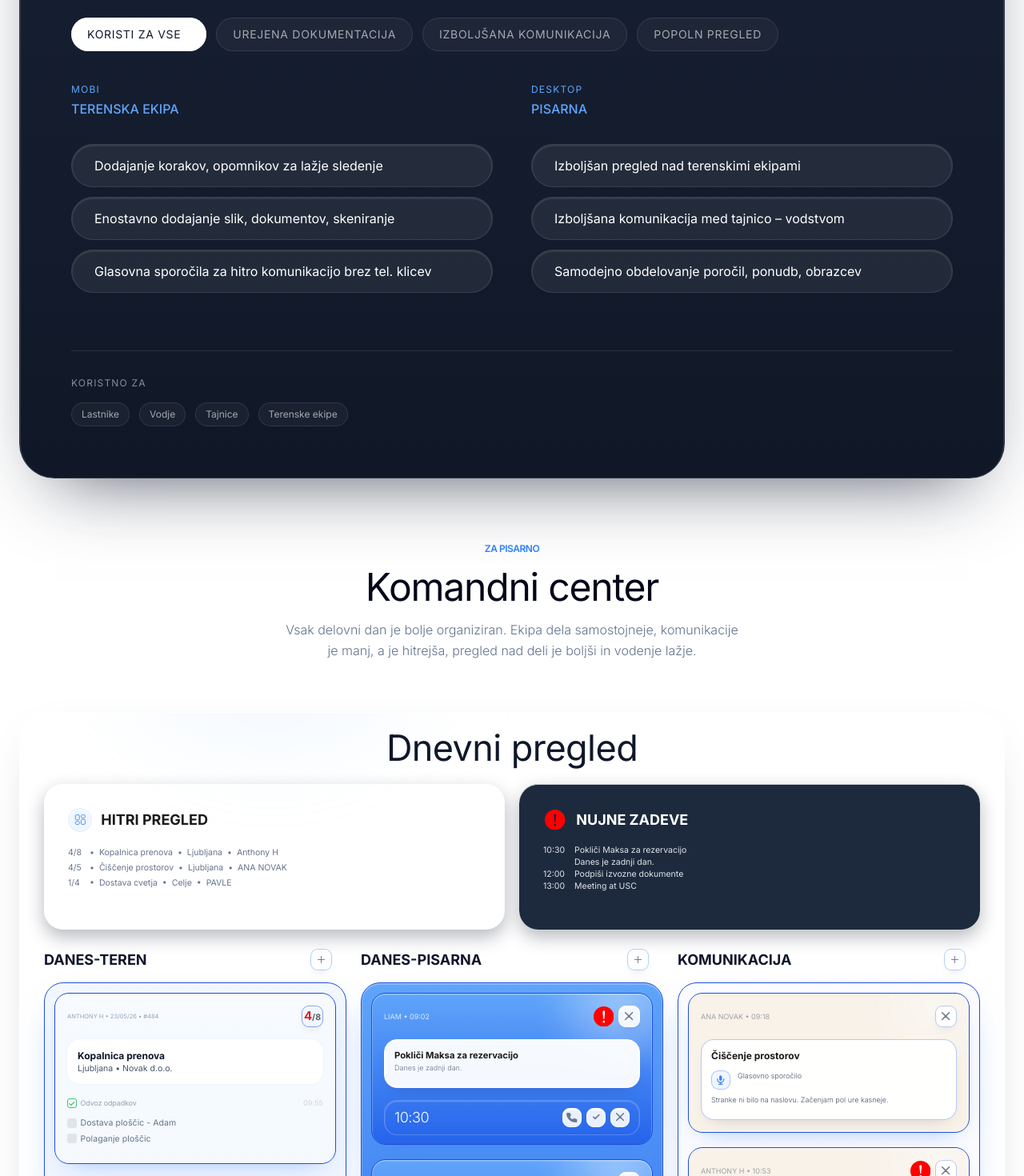
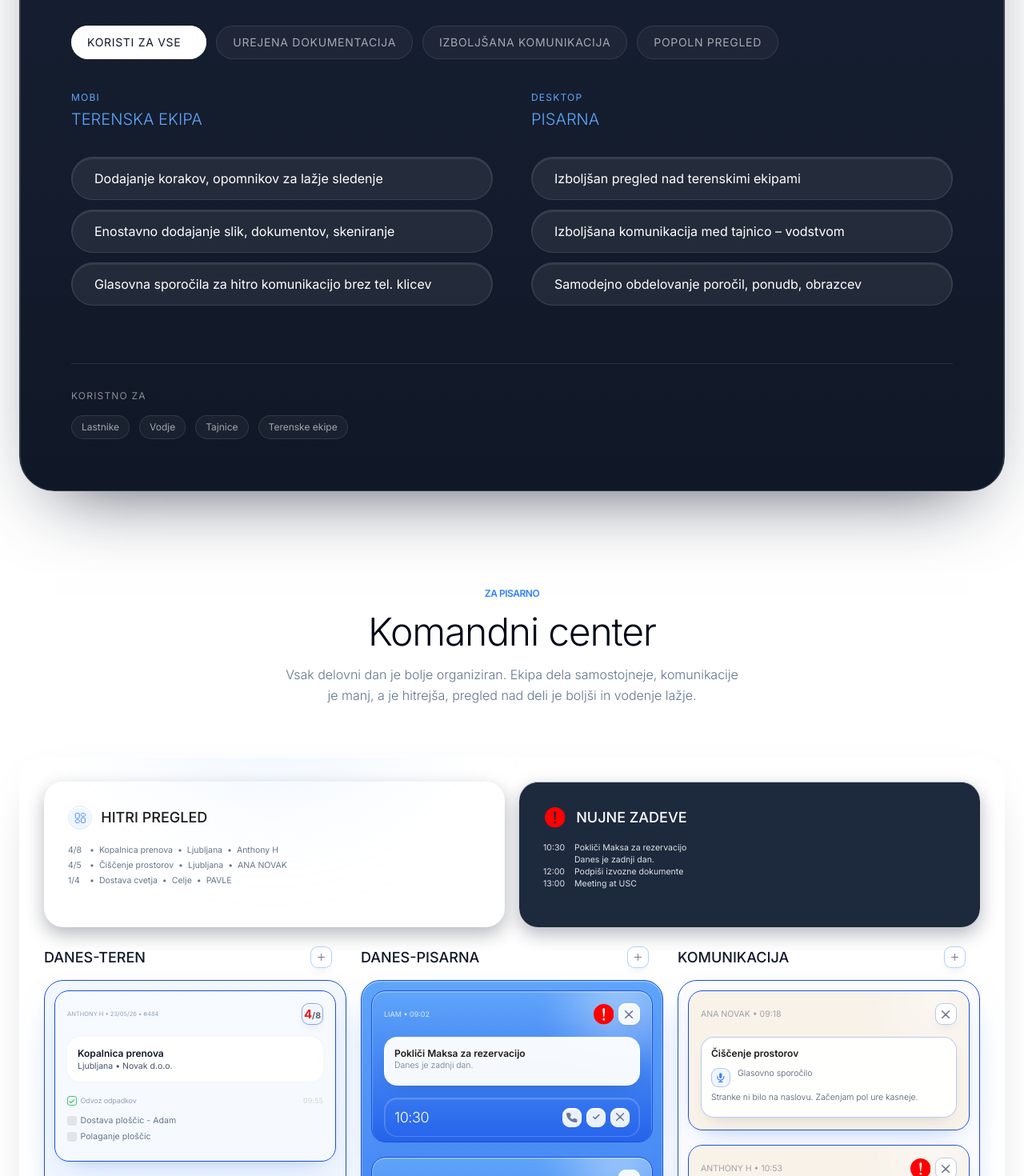
Before and after one commit to rajkamal96/saas-mvp-dashboard, a Next.js app: page / in a window 1280 px wide. Shown: the part 880-2350 px from the top of the page at 80% size. Built offline with nearby package versions, Linux system fonts and the light colour scheme; some icons are missing.

Commit message:
Desktop changes

```diff
--- a/src/components/dashboard/CommunicationCard.tsx
+++ b/src/components/dashboard/CommunicationCard.tsx
@@ -179,13 +179,12 @@ export function CommunicationCard({
         <p
           style={{
             fontFamily: "'PT Sans', sans-serif",
-            fontSize: "15px",
             lineHeight: "20px",
             color: "#1C1A1A",
             width: "100%",
           }}
           title={order.title}
-          className="line-clamp-2 font-semibold md:font-bold"
+          className="line-clamp-2 text-[15px] md:text-base font-semibold"
         >
           {order.title}
         </p>
@@ -193,13 +192,13 @@ export function CommunicationCard({
           style={{
             fontFamily: "'Inter', sans-serif",
             fontWeight: 300,
-            fontSize: "12px",
             lineHeight: "16px",
             color: "#64748B",
             marginTop: "2px",
             width: "100%",
             wordBreak: "break-word",
           }}
+          className="text-xs md:text-sm"
         >
           {order.description}
         </p>
@@ -216,6 +215,8 @@ export function CommunicationCard({
           padding: "12px 16px",
           width: "100%",
           height: "66px",
+          minHeight: "66px",
+          flexShrink: 0,
           background: "rgba(255, 255, 255, 0.002)",
           border: "1px solid rgba(255, 255, 255, 0.2)",
           boxShadow: "inset 0px 1px 0px 1px rgba(255, 255, 255, 0.18)",
--- a/src/components/dashboard/OfficeCard.tsx
+++ b/src/components/dashboard/OfficeCard.tsx
@@ -66,11 +66,11 @@ export function OfficeCard({
           style={{
             fontFamily: "'PT Sans', sans-serif",
             fontWeight: 400,
-            fontSize: "12px",
             lineHeight: "15px",
             color: "rgba(70, 84, 103, 0.5)",
             textTransform: "uppercase",
           }}
+          className="text-xs md:text-sm"
         >
           {message.workerName} • {message.time}
         </span>
@@ -173,7 +173,7 @@ export function OfficeCard({
             color: "#1C1A1A",
             marginBottom: "12px",
           }}
-          className="font-semibold md:font-bold"
+          className="font-semibold"
         >
           {message.targetTask || "Brez opravila"}
         </p>
@@ -235,10 +235,10 @@ export function OfficeCard({
             style={{
               fontFamily: "'Inter', sans-serif",
               fontWeight: 300,
-              fontSize: "12px",
               lineHeight: "18px",
               color: "#465467",
             }}
+            className="text-xs md:text-sm"
           >
             {iconType === "document"
               ? "Sporočilo"
@@ -253,12 +253,12 @@ export function OfficeCard({
           style={{
             fontFamily: "'Inter', sans-serif",
             fontWeight: 300,
-            fontSize: "12px",
             lineHeight: "18px",
             color: "#465467",
             marginTop: "8px",
             width: "100%",
           }}
+          className="text-xs md:text-sm"
         >
           {message.text}
         </p>
--- a/src/components/dashboard/SummaryCard.tsx
+++ b/src/components/dashboard/SummaryCard.tsx
@@ -77,7 +77,7 @@ export function SummaryCard({ title, dark = false, children }: SummaryCardProps)
             lineHeight: "24px",
             color: dark ? "#FFFFFF" : "#1C1A1A",
           }}
-          className="text-lg font-medium md:text-2xl md:font-bold"
+          className="text-lg font-medium md:text-2xl md:font-medium"
         >
           {title}
         </h2>
--- a/src/components/dashboard/WorkerCard.tsx
+++ b/src/components/dashboard/WorkerCard.tsx
@@ -355,7 +355,7 @@ export function WorkerCard({ worker, onToggleTask, date = "23/05/26", orderId =
               lineHeight: "20px",
               color: "#0F172A",
             }}
-            className="font-semibold md:font-bold"
+            className="font-semibold"
           >
             {worker.currentTask.slice(0, 35) + (worker.currentTask.length > 35 ? "..." : "")}
           </p>
--- a/src/components/landing/DashboardPreview.tsx
+++ b/src/components/landing/DashboardPreview.tsx
@@ -19,11 +19,10 @@ function ColumnHeader({ title, onAddClick }: ColumnHeaderProps) {
       <span
         style={{
           fontFamily: "'PT Sans', sans-serif",
-          fontWeight: 700,
           fontSize: "24px",
           lineHeight: "24px",
         }}
-        className="text-slate-900"
+        className="text-slate-900 font-bold md:font-medium"
       >
         {title}
       </span>
@@ -192,7 +191,7 @@ export function DashboardPreview() {
   const noop = () => {};
 
   return (
-    <section id="dashboard-preview" className="max-w-7xl mx-auto px-6 pb-20 relative">
+    <section id="dashboard-preview" className="max-w-7xl mx-auto px-6 md:pt-10 pb-20 relative">
       <style>{`
         .dashboard-preview-scale {
           zoom: 1;
@@ -214,7 +213,7 @@ export function DashboardPreview() {
         <p className="font-['Inter',sans-serif] text-[10px] md:text-xs font-semibold tracking-[-0.04em] text-blue-500 mb-4 uppercase">
           {"ZA PISARNO"}
         </p>
-        <h2 className="text-3xl md:text-5xl font-normal tracking-tight text-slate-950 max-w-3xl mx-auto">
+        <h2 className="text-3xl md:text-5xl font-normal md:font-light tracking-tight text-slate-950 max-w-3xl mx-auto">
           {"Komandni center"}
         </h2>
         <p className="mt-4 text-sm md:text-base text-slate-500 max-w-xl mx-auto font-light leading-relaxed">
@@ -231,22 +230,6 @@ export function DashboardPreview() {
 
         {/* Outer Dashboard Shell */}
         <div className="relative">
-
-          {/* Dnevni pregled heading */}
-          <h2
-            style={{
-              fontFamily: "Inter, sans-serif",
-              fontWeight: 400,
-              fontSize: "60px",
-              lineHeight: "36px",
-              letterSpacing: "-0.75px",
-              color: "#0F172A",
-              marginBottom: "42px",
-              textAlign: "center",
-            }}
-          >
-            Dnevni pregled
-          </h2>
 
           {/* Summary Cards Row */}
           <div className="grid grid-cols-1 md:grid-cols-2 gap-6" style={{ marginBottom: "32px" }}>
--- a/src/components/landing/ImpactSection.tsx
+++ b/src/components/landing/ImpactSection.tsx
@@ -14,7 +14,7 @@ const items = [
 
 export function ImpactSection() {
   return (
-    <section id="spremembe" className="max-w-7xl mx-auto px-3 md:px-6 pb-20 relative">
+    <section id="spremembe" className="max-w-7xl mx-auto px-3 md:px-6 md:pt-20 pb-20 relative">
       {/* Header */}
       <div className="text-center mx-auto mb-12">
         <p
@@ -92,10 +92,9 @@ export function ImpactSection() {
                 </svg>
               </div>
               <p
-                className="text-slate-500 md:text-slate-950 text-sm md:text-lg"
+                className="text-slate-500 md:text-slate-950 text-sm md:text-lg font-normal md:font-light"
                 style={{
                   fontFamily: "'Inter', sans-serif",
-                  fontWeight: 400,
                   lineHeight: "28px",
                   letterSpacing: "-0.45px",
                 }}
--- a/src/components/landing/PainSolutions.tsx
+++ b/src/components/landing/PainSolutions.tsx
@@ -70,10 +70,10 @@ export function PainSolutions() {
             <span className="font-['Inter',sans-serif] text-[10px] md:text-sm font-medium tracking-[-0.04em] md:tracking-[0.02em] text-[#60A5FA] uppercase">
               {t("tabsLabel")}
             </span>
-            <h2 className="font-['Inter',sans-serif] text-[3rem] md:text-5xl font-light tracking-[-0.075em] md:tracking-tight leading-[0.95] md:leading-none text-white mt-2">
+            <h2 className="font-['Inter',sans-serif] text-[40px] md:text-5xl font-light tracking-[-0.075em] md:tracking-tight leading-[0.95] md:leading-none text-white mt-2">
               {t("tabsTitle")}
             </h2>
-            <p className="font-['Inter',sans-serif] text-lg font-bold md:font-light tracking-tight md:tracking-normal text-white mt-6 md:mt-4 md:leading-relaxed">
+            <p className="font-['Inter',sans-serif] text-lg md:text-2xl font-medium md:font-light tracking-tight md:tracking-normal text-white mt-6 md:mt-4 md:leading-relaxed">
               {tabs[activeTab].subtitle}
             </p>
           </div>
@@ -124,10 +124,10 @@ export function PainSolutions() {
               {/* Left Column: MOBI / TERENSKA EKIPA */}
               <div className="flex flex-col gap-4">
                 <div>
-                  <p className="font-['Roboto',sans-serif] text-xs font-normal tracking-[0.1em] text-[#60A5FA] uppercase mb-1">
+                  <p className="font-['Roboto',sans-serif] text-xs md:text-xs font-normal tracking-[0.1em] text-[#60A5FA] uppercase mb-1">
                     {t("benefitsMobiLabel")}
                   </p>
-                  <h4 className="font-['Roboto',sans-serif] text-[16px] font-medium text-[#60A5FA] uppercase mb-4">
+                  <h4 className="font-['Roboto',sans-serif] text-[16px] md:text-[20px] font-medium md:font-light text-[#60A5FA] uppercase mb-4">
                     {t("benefitsMobiTitle")}
                   </h4>
                 </div>
@@ -168,10 +168,10 @@ export function PainSolutions() {
               {/* Right Column: DESKTOP / PISARNA */}
               <div className="flex flex-col gap-4">
                 <div>
-                  <p className="font-['Roboto',sans-serif] text-xs font-normal tracking-[0.1em] text-[#60A5FA] uppercase mb-1">
+                  <p className="font-['Roboto',sans-serif] text-xs md:text-xs font-normal tracking-[0.1em] text-[#60A5FA] uppercase mb-1">
                     {t("benefitsOfficeLabel")}
                   </p>
-                  <h4 className="font-['Roboto',sans-serif] text-[16px] font-medium text-[#60A5FA] uppercase mb-4">
+                  <h4 className="font-['Roboto',sans-serif] text-[16px] md:text-[20px] font-medium md:font-light text-[#60A5FA] uppercase mb-4">
                     {t("benefitsOfficeTitle")}
                   </h4>
                 </div>
@@ -374,7 +374,7 @@ export function PainSolutions() {
           <FloatingBubble
             title="Ne gradimo novega načina dela."
             subtitle="Gradimo most med terenom in pisarno."
-            rotation={0}
+            rotation={-2}
             className="right-8 bottom-8 hidden md:block"
           />
         )}
@@ -382,7 +382,7 @@ export function PainSolutions() {
           <FloatingBubble
             title="Uspešno podjetje ne temelji na več komunikacije."
             subtitle="Temelji na tem, da je potrebne čim manj."
-            rotation={0}
+            rotation={-2}
             className="right-8 bottom-8 hidden md:block"
           />
         )}
--- a/src/components/landing/TargetIndustries.tsx
+++ b/src/components/landing/TargetIndustries.tsx
@@ -41,7 +41,7 @@ export function TargetIndustries() {
         gap: "40px",
         background: "transparent"
       }}
-      className="relative z-10 px-2 md:px-6"
+      className="relative z-10 px-2 md:px-6 md:pt-10"
     >
       {/* Intro Title & Subtitle */}
       <div
```
Also changed, not shown: src/components/landing/DeadlineOffer.tsx (+7 -7 lines), src/components/landing/Hero.tsx (+2 -16 lines), src/components/landing/Pricing.tsx (+33 -6 lines), src/components/landing/TransformationSlider.tsx (+6 -1 lines).
